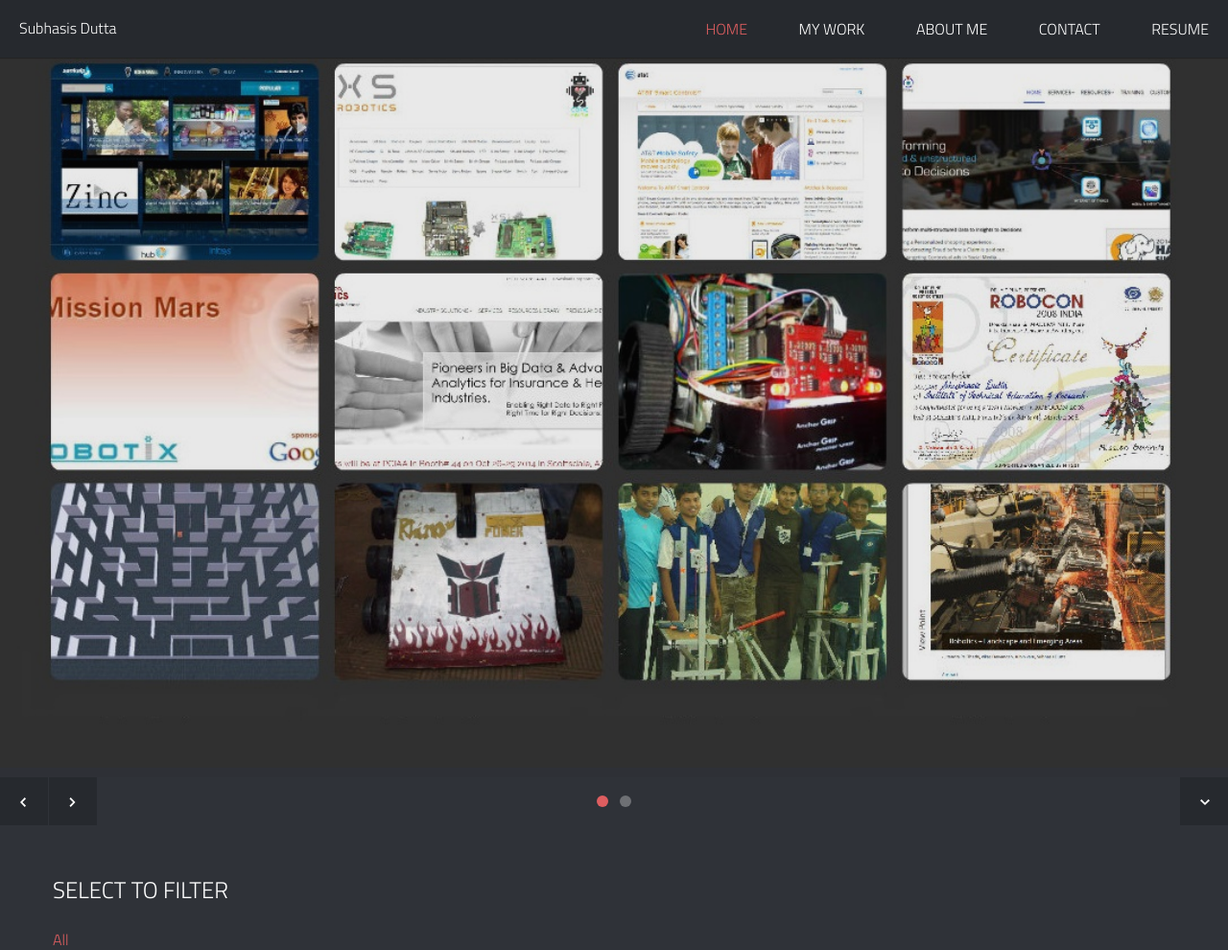
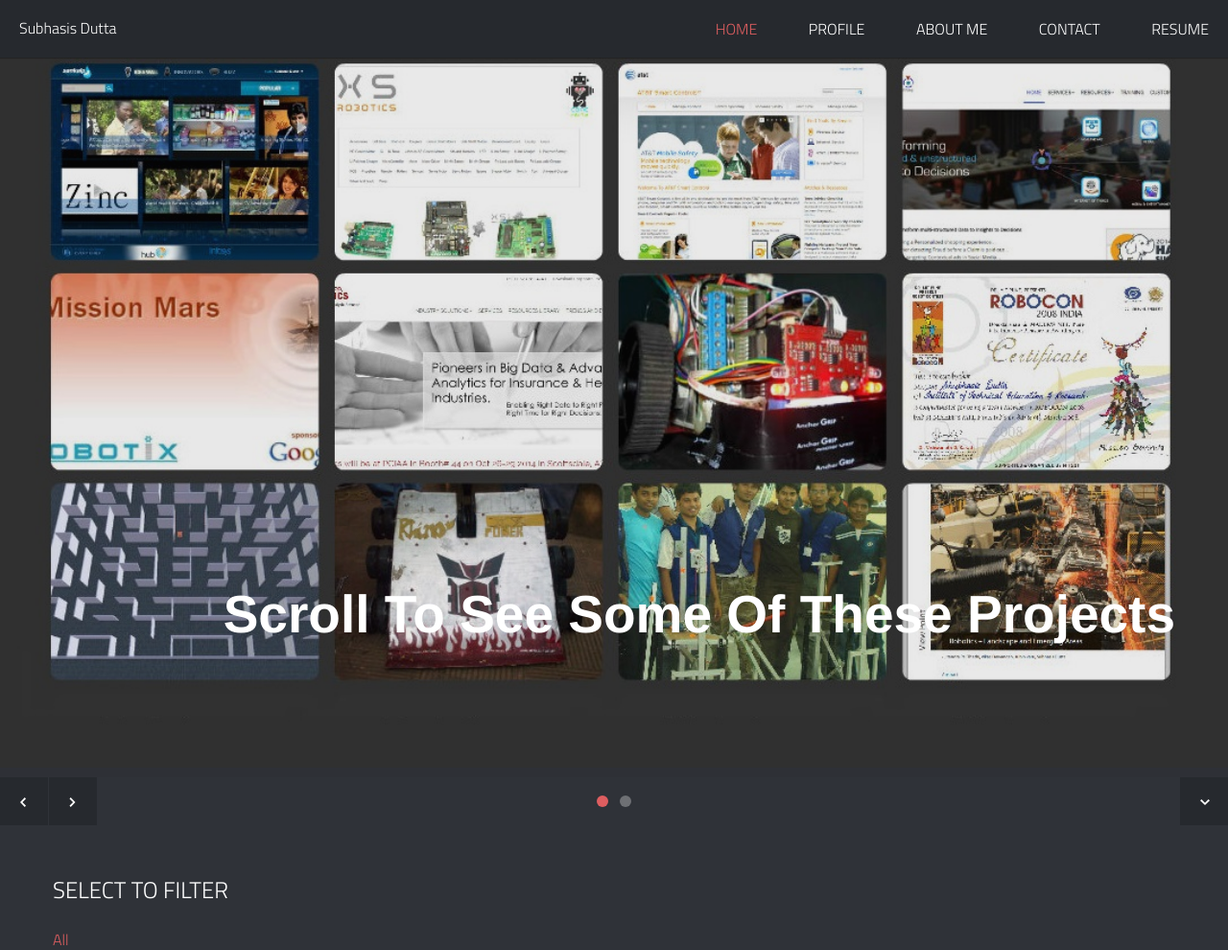
Before and after one commit to SubhasisDutta/ProfileApp, a Python web app: template template/index.html in a window 1280 px wide. Shown: the top 990 px of the page at 96% size. Run offline with Jinja, Linux system fonts and the light colour scheme; the template is opened without the code that fills it, so the values that code supplies are empty.

Commit message:
heading changes

```diff
--- a/static/_include/js/main.js
+++ b/static/_include/js/main.js
@@ -54,7 +54,7 @@ BRUSHED.slider = function(){
 			start_slide             :   1,			// Start slide (0 is random)
 			stop_loop				:	0,			// Pauses slideshow on last slide
 			random					: 	0,			// Randomize slide order (Ignores start slide)
-			slide_interval          :   7000,		// Length between transitions
+			slide_interval          :   3000,		// Length between transitions
 			transition              :   1, 			// 0-None, 1-Fade, 2-Slide Top, 3-Slide Right, 4-Slide Bottom, 5-Slide Left, 6-Carousel Right, 7-Carousel Left
 			transition_speed		:	300,		// Speed of transition
 			new_window				:	1,			// Image links open in new window/tab
--- a/template/index.html
+++ b/template/index.html
@@ -19,7 +19,7 @@
 <!-- End of Splash Screen -->
 
 <!-- Homepage Slider -->
-<div id="home-slider">
+ <div id="home-slider">
     <div class="overlay"></div>
 
     <div class="slider-text">
@@ -251,11 +251,11 @@
 </script>
 <script type="text/javascript">
 	var homePageSliderData = [{image : 'tempasset/homeslide/alltiles.jpg',
-							   title : '<div class="slide-content"></div>',
+							   title : '<div class="slide-content">Scroll to see some of these projects</div>',
 							   thumb : '',
 							   url : ''},
                               {image : 'tempasset/homeslide/xspowerrobots.jpg',
-							   title : '<div class="slide-content"></div>',
+							   title : '<div class="slide-content">Robots build during under graduation days</div>',
 							   thumb : '',
 							   url : ''}
                       ];
--- a/template/sharedMaster.html
+++ b/template/sharedMaster.html
@@ -85,7 +85,7 @@
         <nav id="menu">
         	<ul id="menu-nav">
             	<li class="current"><a href="#home-slider">Home</a></li>
-                <li><a href="#work">My Work</a></li>
+                <li><a href="#work">Profile</a></li>
                 <li><a href="#about">About Me</a></li>
                 <li><a href="#contact">Contact</a></li>
 				<li><a href="tempasset/doc/SubhasisDutta-Resume.pdf" class="external" target="_blank">Resume</a></li>
```
